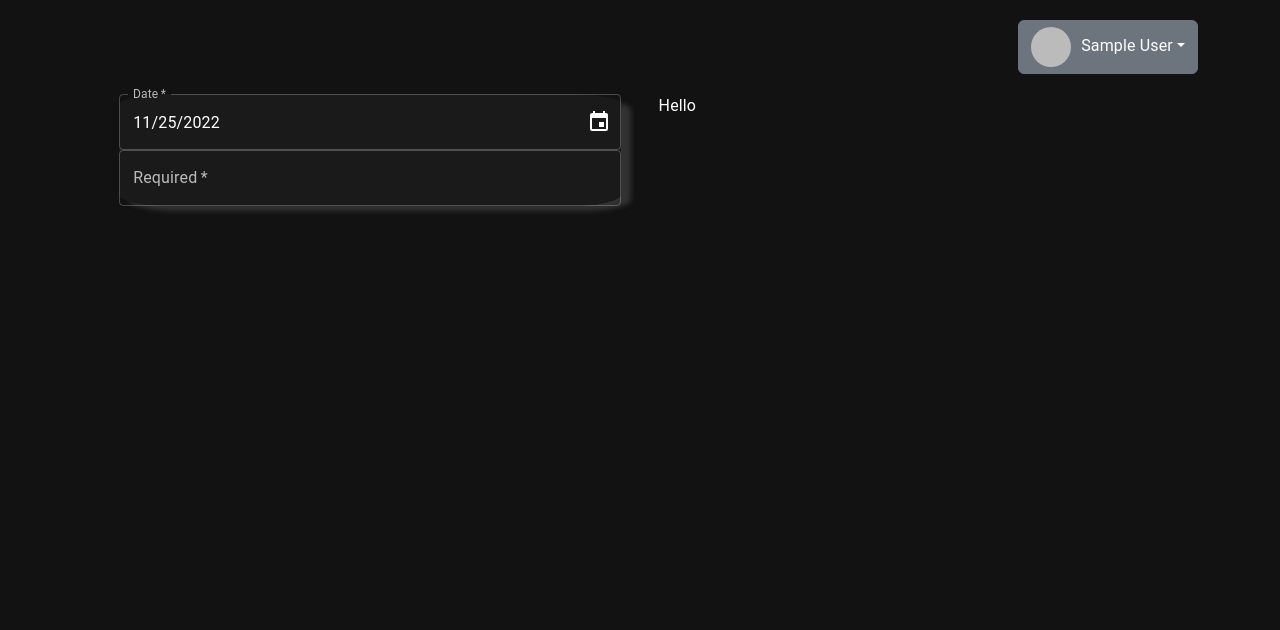
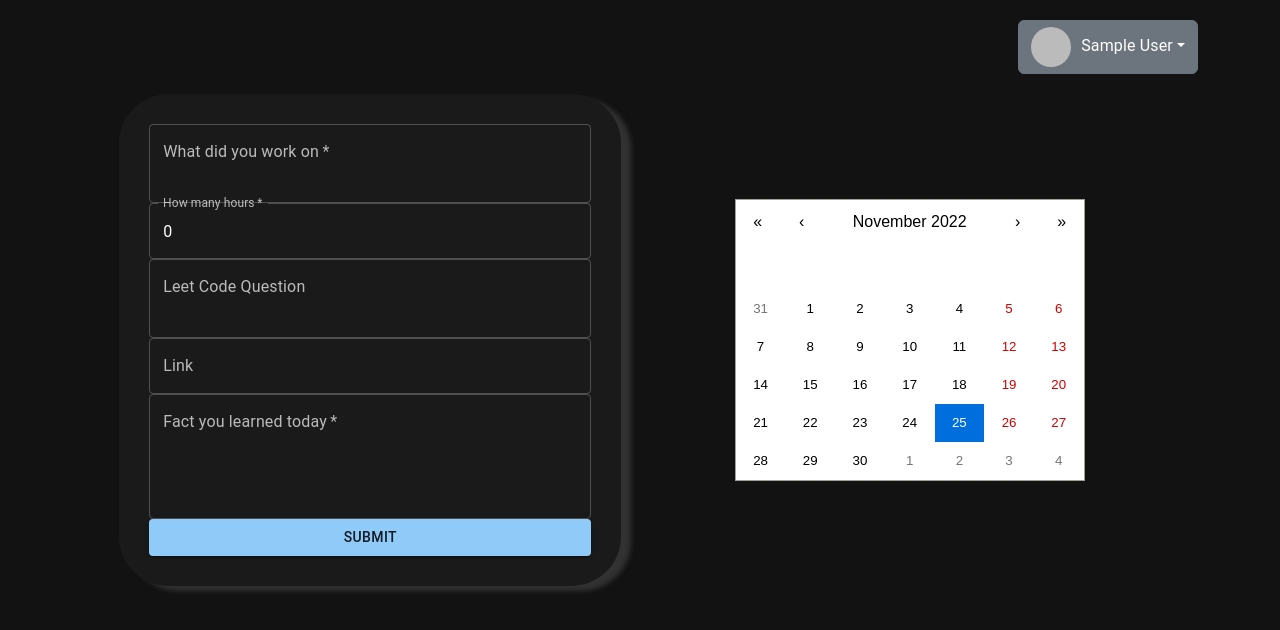
Before and after one commit to anmedina-dev/Calender-Web-App, a Next.js app: page / in a window 1280 px wide. Shown: the top 630 px of the page. Built offline with nearby package versions, Linux system fonts and the light colour scheme; no server answers; the database is empty; sample sign-in values are in the browser's storage.

Commit message:
Form works, need to work on page load to show data

```diff
--- /dev/null
+++ b/firebase/config.ts
@@ -0,0 +1,31 @@
+// Import the functions you need from the SDKs you need
+import { initializeApp } from "firebase/app";
+import { getFirestore } from 'firebase/firestore';
+// TODO: Add SDKs for Firebase products that you want to use
+// https://firebase.google.com/docs/web/setup#available-libraries
+
+// Your web app's Firebase configuration
+// For Firebase JS SDK v7.20.0 and later, measurementId is optional
+const firebaseConfig = {
+
+  apiKey: "AIzaSyCkijigLfqIltl7o1O106LwMlfFNC0FV-A",
+
+  authDomain: "calender-web-app.firebaseapp.com",
+
+  projectId: "calender-web-app",
+
+  storageBucket: "calender-web-app.appspot.com",
+
+  messagingSenderId: "970247802989",
+
+  appId: "1:970247802989:web:c42c6c5a94290c5977af64",
+
+  measurementId: "G-S3JRTBRLK2"
+
+};
+
+// Initialize Firebase
+const app = initializeApp(firebaseConfig);
+const db = getFirestore(app);
+
+export default db;
--- a/next.config.js
+++ b/next.config.js
@@ -7,7 +7,6 @@ const nextConfig = {
       {
         protocol: "https",
         hostname: "lh3.googleusercontent.com",
-        port: "",
         pathname: "/a/**",
       },
     ],
--- a/pages/index.tsx
+++ b/pages/index.tsx
@@ -5,20 +5,47 @@ import {
   GetSessionParams,
 } from "next-auth/react";
 import {
-  FormControl,
-  Input,
+  FormGroup,
   TextField,
   ThemeProvider,
   createTheme,
   CssBaseline,
+  Button,
 } from "@mui/material";
-import dayjs, { Dayjs } from "dayjs";
 import styles from "../styles/index.module.css";
-import { LocalizationProvider } from "@mui/x-date-pickers/LocalizationProvider";
-import { AdapterDayjs } from "@mui/x-date-pickers/AdapterDayjs";
-import { DesktopDatePicker } from "@mui/x-date-pickers/DesktopDatePicker";
+import {
+  collection,
+  doc,
+  getDocs,
+  query,
+  setDoc,
+  Timestamp,
+  where,
+} from "firebase/firestore";
+import db from "../firebase/config";
 import Image from "next/image";
-import { useState } from "react";
+import Calendar from "react-calendar";
+import "react-calendar/dist/Calendar.css";
+import { useEffect, useState } from "react";
+
+type CalenderType = {
+  id: string;
+  date: Date;
+  email: string;
+  hours: number;
+  leetcode: string;
+  link: string;
+  worked_on: string;
+  learned: string;
+};
+
+type FormType = {
+  hours: number;
+  leetcode: string;
+  link: string;
+  worked_on: string;
+  learned: string;
+};
 
 export default function Home() {
   const darkTheme = createTheme({
@@ -28,10 +55,75 @@ export default function Home() {
   });
   const { data: session, status } = useSession();
 
-  const [value, setValue] = useState<Dayjs | null>(dayjs());
-  const handleChange = (newValue: Dayjs | null) => {
-    setValue(newValue);
+  const [value, onChange] = useState(new Date());
+  const [userData, setUserData] = useState<CalenderType[]>([]);
+  const [formData, setFormData] = useState<FormType>({
+    hours: 0,
+    leetcode: "",
+    link: "",
+    worked_on: "",
+    learned: "",
+  });
+
+  useEffect(() => {
+    (async () => {
+      const colRef = collection(db, "calender");
+      const q = query(colRef, where("email", "==", session?.user?.email));
+      const docs = await getDocs(q);
+      const tempData: Array<CalenderType> = Array();
+      docs.forEach((doc) => {
+        // doc.data() is never undefined for query doc snapshots
+        let obj: CalenderType = {
+          id: doc.id,
+          date: new Timestamp(
+            doc.data().date.seconds,
+            doc.data().date.nanoseconds
+          ).toDate(),
+          email: doc.data().email,
+          hours: doc.data().hours,
+          leetcode: doc.data().leetcode,
+          link: doc.data().link,
+          worked_on: doc.data().worked_on,
+          learned: doc.data().learned,
         };
+        tempData.push(obj);
+      });
+      setUserData(tempData);
+    })();
+  }, [session?.user?.email]);
+
+  useEffect(() => {
+    console.log(userData);
+  }, [userData]);
+
+  useEffect(() => {
+    const dataDate = userData.find(
+      (element) => element.date.getDate() === value.getDate()
+    );
+
+    if (!dataDate) {
+      let formObj: FormType = {
+        hours: 0,
+        learned: "",
+        leetcode: "",
+        link: "",
+        worked_on: "",
+      };
+      setFormData(formObj);
+      return;
+    }
+    console.log(dataDate);
+    console.log(value);
+    let obj: FormType = {
+      hours: dataDate?.hours!,
+      learned: dataDate?.learned!,
+      leetcode: dataDate?.leetcode!,
+      link: dataDate?.link!,
+      worked_on: dataDate?.worked_on!,
+    };
+    setFormData(obj);
+    // eslint-disable-next-line react-hooks/exhaustive-deps
+  }, [value]);
 
   if (status !== "authenticated") {
     return (
@@ -40,6 +132,75 @@ export default function Home() {
       </div>
     );
   }
+
+  const handleSubmit = () => {
+    const dataDate = userData.find(
+      (element) => element.date.getDate() === value.getDate()
+    );
+    if (!dataDate) {
+      const colRef = doc(collection(db, "calender"));
+      setDoc(colRef, {
+        date: value,
+        email: session.user?.email,
+        hours: formData.hours,
+        learned: formData.learned,
+        leetcode: formData.leetcode,
+        link: formData.link,
+        worked_on: formData.worked_on,
+      });
+      return;
+    }
+    const colRef = doc(db, "calender", dataDate?.id);
+    setDoc(
+      colRef,
+      {
+        date: value,
+        email: session.user?.email,
+        hours: formData.hours,
+        learned: formData.learned,
+        leetcode: formData.leetcode,
+        link: formData.link,
+        worked_on: formData.worked_on,
+      },
+      { merge: true }
+    ).then(() => {
+      console.log("Document Added");
+    });
+  };
+
+  const handleWorkedOnChange = (
+    event: React.ChangeEvent<HTMLTextAreaElement | HTMLInputElement>
+  ) => {
+    setFormData({ ...formData, worked_on: event.target.value });
+  };
+
+  const handleHoursChange = (
+    event: React.ChangeEvent<HTMLTextAreaElement | HTMLInputElement>
+  ) => {
+    if (!event.target.value) {
+      setFormData({ ...formData, hours: 0 });
+      return;
+    }
+    setFormData({ ...formData, hours: parseInt(event.target.value) });
+  };
+
+  const handleLeetCodeChange = (
+    event: React.ChangeEvent<HTMLTextAreaElement | HTMLInputElement>
+  ) => {
+    setFormData({ ...formData, leetcode: event.target.value });
+  };
+
+  const handleLinkChange = (
+    event: React.ChangeEvent<HTMLTextAreaElement | HTMLInputElement>
+  ) => {
+    setFormData({ ...formData, link: event.target.value });
+  };
+
+  const handleLearnedChange = (
+    event: React.ChangeEvent<HTMLTextAreaElement | HTMLInputElement>
+  ) => {
+    setFormData({ ...formData, learned: event.target.value });
+  };
 
   const userImage = session.user?.image;
 
@@ -84,26 +245,53 @@ export default function Home() {
             </div>
           </div>
           <div className={styles.main_section}>
-            <FormControl className={styles.form_section}>
-              <LocalizationProvider dateAdapter={AdapterDayjs}>
-                <DesktopDatePicker
-                  label="Date"
-                  inputFormat="MM/DD/YYYY"
-                  value={value}
-                  onChange={handleChange}
-                  renderInput={(params) => (
+            <FormGroup className={styles.form_section}>
               <TextField
                 required
                 id="outlined-required"
-                      color="primary"
-                      {...params}
+                label="What did you work on"
+                multiline
+                rows={2}
+                value={formData.worked_on}
+                onChange={handleWorkedOnChange}
               />
-                  )}
+              <TextField
+                required
+                id="outlined-required"
+                label="How many hours"
+                value={formData.hours}
+                onChange={handleHoursChange}
               />
-              </LocalizationProvider>
-              <TextField required id="outlined-required" label="Required" />
-            </FormControl>
-            <div className={styles.calender_section}>Hello</div>
+              <TextField
+                id="outlined-required"
+                label="Leet Code Question"
+                multiline
+                rows={2}
+                value={formData.leetcode}
+                onChange={handleLeetCodeChange}
+              />
+              <TextField
+                id="outlined-required"
+                label="Link"
+                value={formData.link}
+                onChange={handleLinkChange}
+              />
+              <TextField
+                required
+                id="outlined-required"
+                label="Fact you learned today"
+                multiline
+                rows={4}
+                value={formData.learned}
+                onChange={handleLearnedChange}
+              />
+              <Button variant="contained" onClick={handleSubmit}>
+                Submit
+              </Button>
+            </FormGroup>
+            <div className={styles.calender_section}>
+              <Calendar onChange={onChange} value={value} />
+            </div>
           </div>
         </div>
       </ThemeProvider>
--- a/pages/login.tsx
+++ b/pages/login.tsx
@@ -7,6 +7,7 @@ import {
 } from "next-auth/react";
 
 export default function login() {
+  // eslint-disable-next-line react-hooks/rules-of-hooks
   const { data: session } = useSession();
 
   if (!session) {
--- a/styles/index.module.css
+++ b/styles/index.module.css
@@ -51,3 +51,9 @@
 .form_section>*{
     margin: 15px;
 }
+
+.calender_section {
+    display: flex;
+    justify-content: center;
+    align-items: center;
+}
```
Also changed, not shown: package.json (+6 -1 lines), 1 other file (tests, documents, lock files or other folders). Lines whose indentation alone changed are shown as unchanged.
